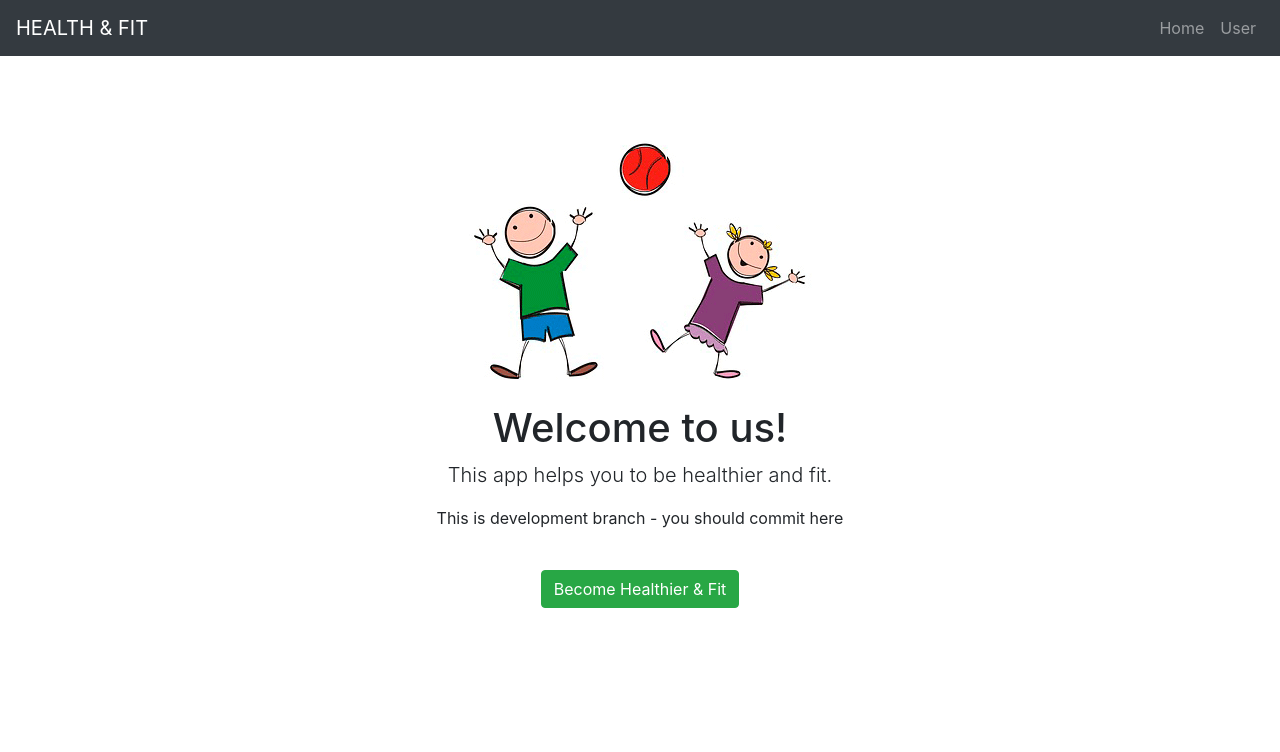
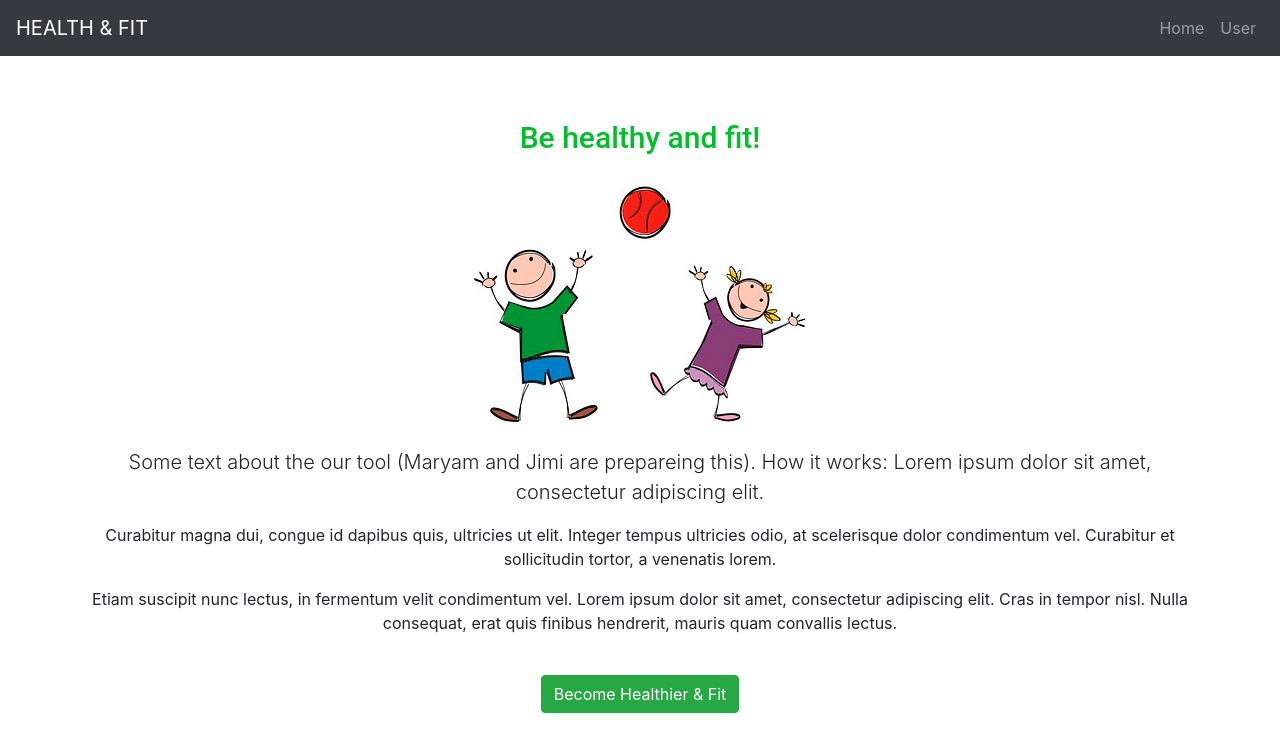
Before and after one commit to websivustot/healthandfit, a React (Create React App) app: page / in a window 1280 px wide. Shown: the top 752 px of the page. Built offline with nearby package versions, Linux system fonts and the light colour scheme.

Commit message:
small changes

```diff
--- a/src/App.css
+++ b/src/App.css
@@ -34,3 +34,13 @@
 .logo {
   margin-top: 20px;
 }
+
+h1 {
+  Font-Family: Roboto;
+  Font-Style: Bold;
+  Font-Size: 30px;
+  Line-Height: 35px;
+  Align: Left;
+  Fill: Solid;
+  color: #00C02A;
+}
--- a/src/App.js
+++ b/src/App.js
@@ -52,10 +52,11 @@ toggle() {
               <Container>
                   <Row>
                       <Col className="text-center mb-4">
+                        <h1>Be healthy and fit!</h1>
                         <img src={Logo} alt="Health & Fit" className="img-fluid mb-4 logo"/>
-                        <h1>Welcome to us!</h1>
-                        <p className="lead">This app helps you to be healthier and fit.</p>
-                        <p>This is development branch - you should commit here</p>
+                        <p className="lead">Some text about the our tool (Maryam and Jimi are prepareing this). How it works: Lorem ipsum dolor sit amet, consectetur adipiscing elit.</p>
+                        <p>Curabitur magna dui, congue id dapibus quis, ultricies ut elit. Integer tempus ultricies odio, at scelerisque dolor condimentum vel. Curabitur et sollicitudin tortor, a venenatis lorem.</p>
+                        <p>Etiam suscipit nunc lectus, in fermentum velit condimentum vel. Lorem ipsum dolor sit amet, consectetur adipiscing elit. Cras in tempor nisl. Nulla consequat, erat quis finibus hendrerit, mauris quam convallis lectus.</p>
                         <Button
                             tag="a"
                             color="success"
```
